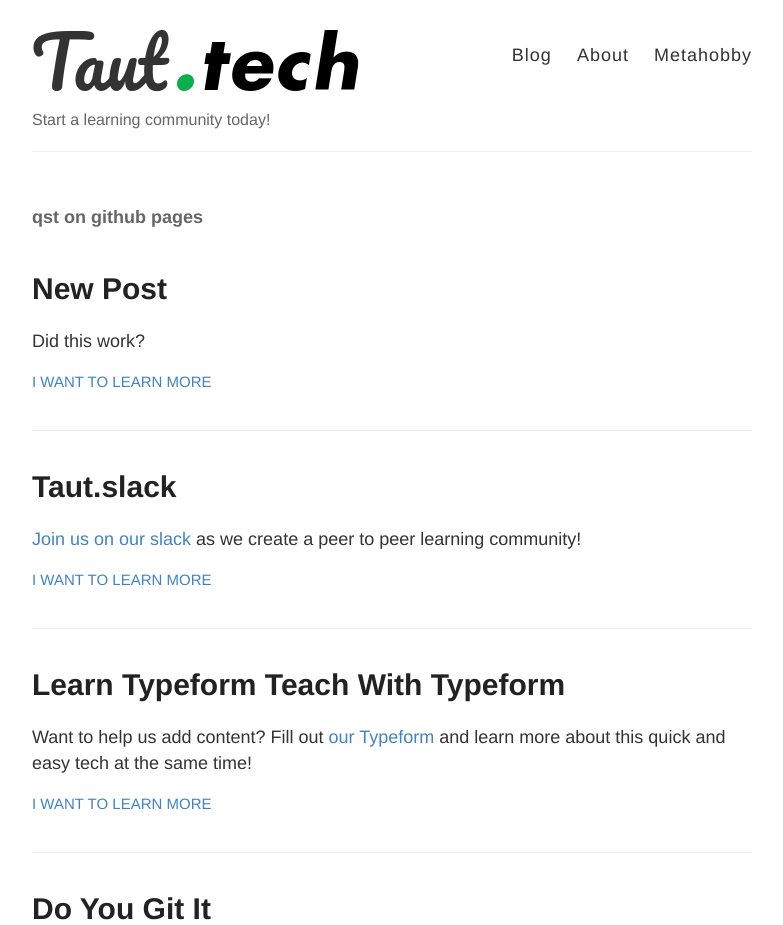
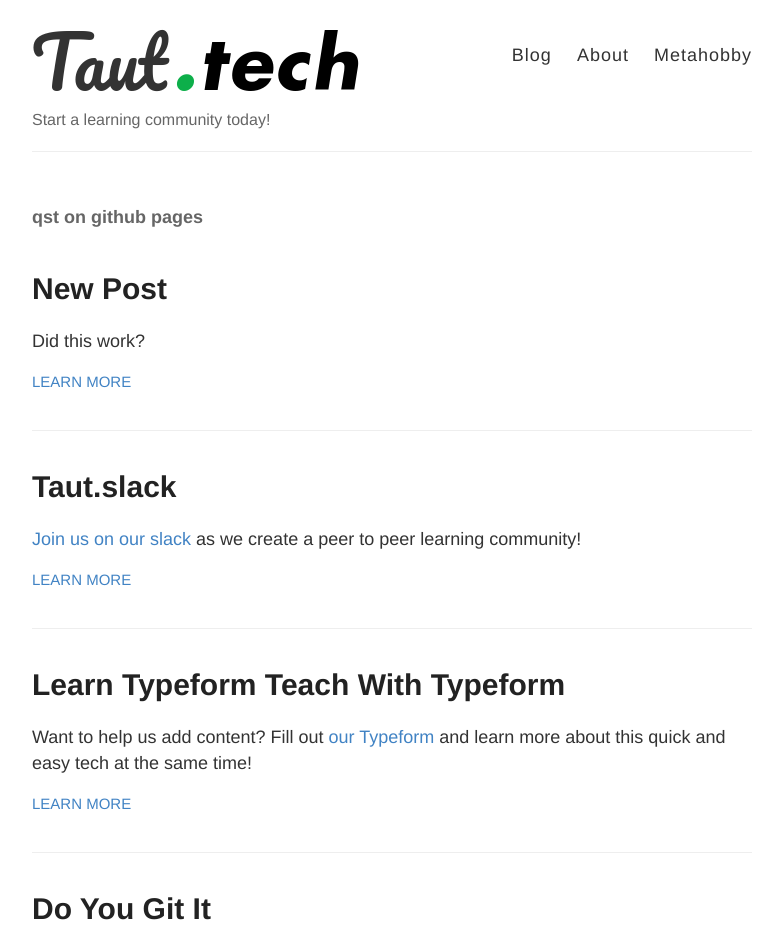
Before and after one commit to qst0/taut.tech, a Jekyll site: the page built from index.html, in a window 1280 px wide and 1400 px high, cut to the strip 0-925 px from the top of the window. Shown: the whole strip, without its empty margins (248-1031 px from the left). Built offline with Jekyll 4.4.1, drawn with Linux system fonts in a browser that asks for light colours; some of the changed text lies outside the part shown.

Commit message:
Update index.html

```diff
--- a/index.html
+++ b/index.html
@@ -13,7 +13,7 @@
         {{ post.excerpt }}
       </div>
 
-      <a href="{{ site.baseurl }}{{ post.url }}" class="read-more">I want to Learn more</a>
+      <a href="{{ site.baseurl }}{{ post.url }}" class="read-more">Learn more</a>
     </article>
   {% endfor %}
 </div>
```
